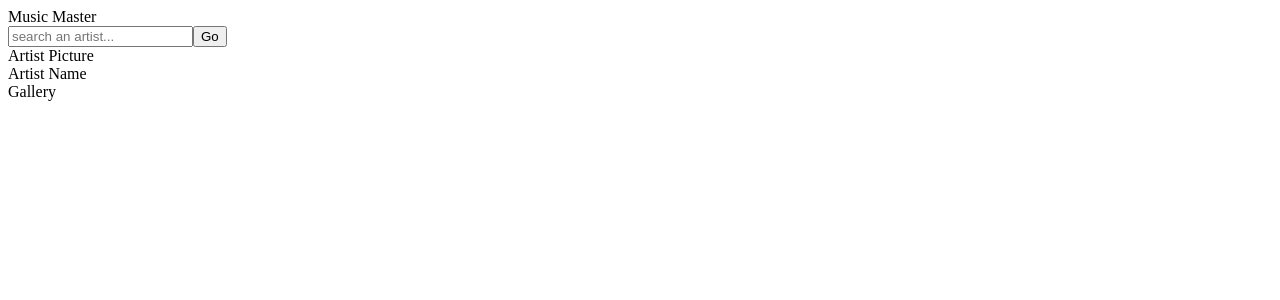
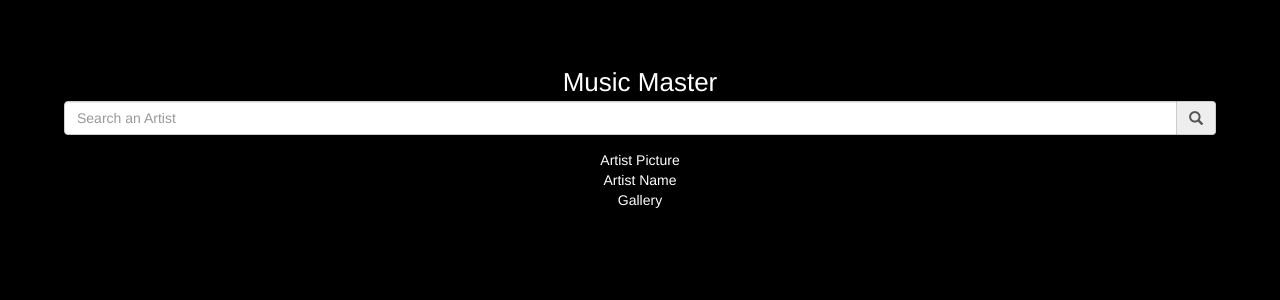
Before and after one commit to roypulak/musicMaster, a React (Create React App) app: page / in a window 1280 px wide. Shown: the top 300 px of the page. Built offline with nearby package versions, Linux system fonts and the light colour scheme.

Commit message:
styleing with bootstrap

```diff
--- a/public/index.html
+++ b/public/index.html
@@ -10,6 +10,7 @@
     -->
     <link rel="manifest" href="%PUBLIC_URL%/manifest.json">
     <link rel="shortcut icon" href="%PUBLIC_URL%/favicon.ico">
+    <link rel="stylesheet" href="https://maxcdn.bootstrapcdn.com/bootstrap/3.3.7/css/bootstrap.min.css" integrity="sha384-BVYiiSIFeK1dGmJRAkycuHAHRg32OmUcww7on3RYdg4Va+PmSTsz/K68vbdEjh4u" crossorigin="anonymous">
     <!--
       Notice the use of %PUBLIC_URL% in the tags above.
       It will be replaced with the URL of the `public` folder during the build.
--- /dev/null
+++ b/src/App.css
@@ -0,0 +1,13 @@
+body {
+	background: #000;
+	color: #fff;
+}
+
+.App {
+	text-align: center;
+	padding: 5%;
+}
+
+.App-title {
+	font-size: 26px;
+}
--- a/src/App.jsx
+++ b/src/App.jsx
@@ -1,15 +1,27 @@
 import React, { Component } from 'react';
+import './App.css';
+import { FormGroup, FormControl, InputGroup, Glyphicon } from 'react-bootstrap'
 
 class App extends Component {
 	render() {
 		return(
-			<div>
+			<div className="App">
 				<div className="App-title">Music Master</div>
 
-				<div>
-					<input placeholder="search an artist..."/>
-					<button>Go</button>
-				</div>
+				<FormGroup>
+					<InputGroup>
+						<FormControl
+						type="text"
+						placeholder="Search an Artist"
+						/>
+
+						<InputGroup.Addon>
+							<Glyphicon glyph="search"></Glyphicon>
+						</InputGroup.Addon>
+					</InputGroup>
+				</FormGroup>
+
+
 
 				<div className="Profile">
 					<div>Artist Picture</div>
```
